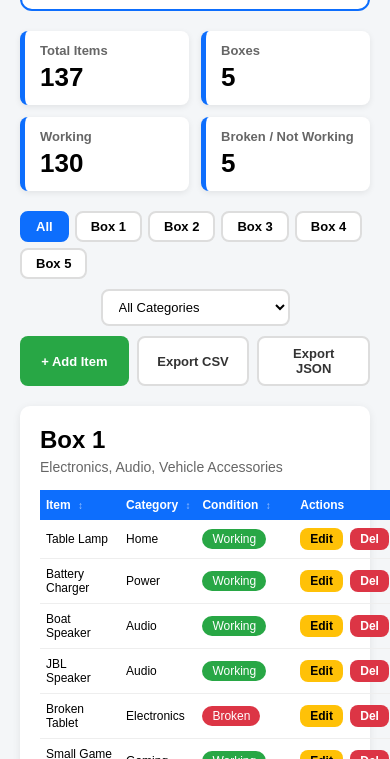
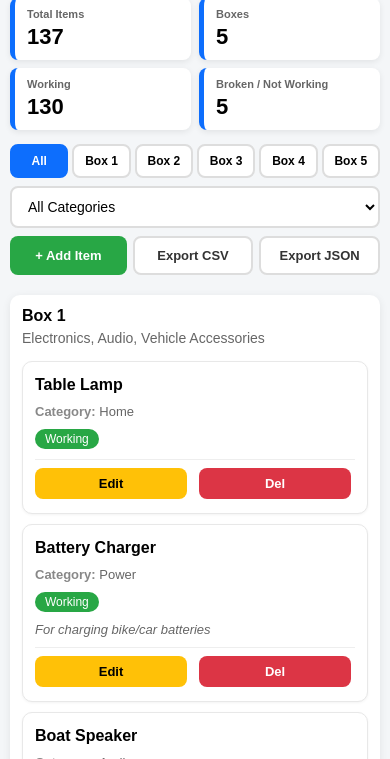
Before and after one commit to Shubham3521/inventory, a plain HTML site: page index.html in a window 390 px wide. Shown: the part 111-870 px from the top of the page. Drawn offline with Linux system fonts and the light colour scheme.

Commit message:
Make website mobile-friendly: card layout, bottom-sheet modal, touch-sized buttons

```diff
--- a/index.html
+++ b/index.html
@@ -283,13 +283,111 @@ mark{background:#fff3cd;padding:1px 2px;border-radius:3px}
 }
 
 @media(max-width:600px){
-    .card{min-width:45%}
-    th,td{padding:8px 6px;font-size:12px}
-    .hide-mobile{display:none}
-    .toolbar{flex-direction:column}
-    .toolbar-right{margin-left:0;width:100%}
-    .toolbar-right .btn{flex:1}
-    .modal{width:95%;padding:20px}
+    body{padding:10px}
+    h1{font-size:22px;margin-bottom:14px}
+
+    .search-wrap{margin-bottom:14px}
+    .search-wrap input{padding:12px 16px 12px 40px;font-size:15px}
+
+    .summary{gap:8px;margin-bottom:14px}
+    .card{min-width:45%;padding:10px 12px}
+    .card h2{font-size:11px}
+    .card .num{font-size:22px}
+
+    .toolbar{flex-direction:column;gap:8px}
+    .box-tabs{gap:4px;width:100%;justify-content:space-between}
+    .box-tab{padding:8px 0;font-size:12px;flex:1;text-align:center;min-width:0}
+    .cat-filter{width:100%;font-size:14px;padding:10px 12px}
+    .toolbar-right{margin-left:0;width:100%;gap:6px}
+    .toolbar-right .btn{flex:1;padding:10px 8px;font-size:13px}
+
+    .box-group{padding:12px;margin-bottom:14px}
+    .box-group h2{font-size:16px}
+
+    /* Cards instead of table */
+    table{display:block}
+    thead{display:none}
+    tbody{display:block}
+
+    tr{
+        display:block;
+        border:1px solid #e8e8e8;
+        border-radius:10px;
+        padding:12px;
+        margin-bottom:10px;
+        background:#fff;
+        box-shadow:0 1px 3px rgba(0,0,0,.05);
+    }
+
+    tr:hover{background:#f8f9fa}
+
+    td{
+        display:block;
+        border:none;
+        padding:2px 0;
+        font-size:14px;
+    }
+
+    .td-item{
+        font-weight:bold;
+        font-size:16px;
+        margin-bottom:6px;
+    }
+
+    .td-box{margin-bottom:6px}
+
+    .td-cat{
+        color:#666;
+        font-size:13px;
+    }
+
+    .td-cat::before{content:"Category: ";font-weight:600;color:#888}
+
+    .td-cond{margin:6px 0}
+
+    .td-notes:empty{display:none}
+    .td-notes{
+        font-size:13px;
+        color:#666;
+        font-style:italic;
+        margin-bottom:6px;
+    }
+
+    .actions-cell{
+        display:flex;
+        gap:8px;
+        margin-top:8px;
+        padding-top:8px;
+        border-top:1px solid #eee;
+    }
+
+    .actions-cell .btn{
+        flex:1;
+        padding:8px 12px;
+        font-size:13px;
+        text-align:center;
+    }
+
+    .badge{font-size:12px;padding:3px 10px}
+    .box-tag{font-size:12px;padding:3px 10px}
+
+    .result-count{font-size:13px;margin-bottom:10px}
+    .no-results{padding:30px;font-size:16px}
+
+    .modal-overlay{align-items:flex-end}
+    .modal{
+        width:100%;
+        max-width:100%;
+        padding:20px;
+        border-radius:16px 16px 0 0;
+        max-height:90vh;
+        overflow-y:auto;
+    }
+    .modal h2{font-size:18px;margin-bottom:15px}
+    .form-group{margin-bottom:12px}
+    .form-group input,.form-group select{padding:12px;font-size:16px}
+    .modal-actions{gap:8px}
+    .modal-actions .btn{flex:1;padding:12px 16px;font-size:15px}
 }
 </style>
 
@@ -661,12 +759,13 @@ function renderResults(items) {
 
         items.forEach(i => {
             const cls = COND_CLS[i.cond] || 'working';
+            const notesHtml = i.notes ? highlight(i.notes, query) : '';
             html += `<tr>
-                <td><span class="box-tag">Box ${i.box}</span></td>
-                <td>${highlight(i.item, query)}</td>
-                <td>${highlight(i.cat, query)}</td>
-                <td><span class="badge ${cls}">${i.cond}</span></td>
-                <td class="hide-mobile">${highlight(i.notes, query)}</td>
+                <td data-label="Item" class="td-item">${highlight(i.item, query)}</td>
+                <td data-label="Box" class="td-box"><span class="box-tag">Box ${i.box}</span></td>
+                <td data-label="Category" class="td-cat">${highlight(i.cat, query)}</td>
+                <td data-label="Condition" class="td-cond"><span class="badge ${cls}">${i.cond}</span></td>
+                <td data-label="Notes" class="td-notes">${notesHtml}</td>
                 <td class="actions-cell">
                     <button class="btn btn-warning btn-sm" onclick="editItem(${i._idx})">Edit</button>
                     <button class="btn btn-danger btn-sm" onclick="deleteItem(${i._idx})">Del</button>
@@ -700,11 +799,12 @@ function renderResults(items) {
 
             boxItems.forEach(i => {
                 const cls = COND_CLS[i.cond] || 'working';
+                const notesHtml = i.notes || '';
                 html += `<tr>
-                    <td>${i.item}</td>
-                    <td>${i.cat}</td>
-                    <td><span class="badge ${cls}">${i.cond}</span></td>
-                    <td class="hide-mobile">${i.notes}</td>
+                    <td data-label="Item" class="td-item">${i.item}</td>
+                    <td data-label="Category" class="td-cat">${i.cat}</td>
+                    <td data-label="Condition" class="td-cond"><span class="badge ${cls}">${i.cond}</span></td>
+                    <td data-label="Notes" class="td-notes">${notesHtml}</td>
                     <td class="actions-cell">
                         <button class="btn btn-warning btn-sm" onclick="editItem(${i._idx})">Edit</button>
                         <button class="btn btn-danger btn-sm" onclick="deleteItem(${i._idx})">Del</button>
```
